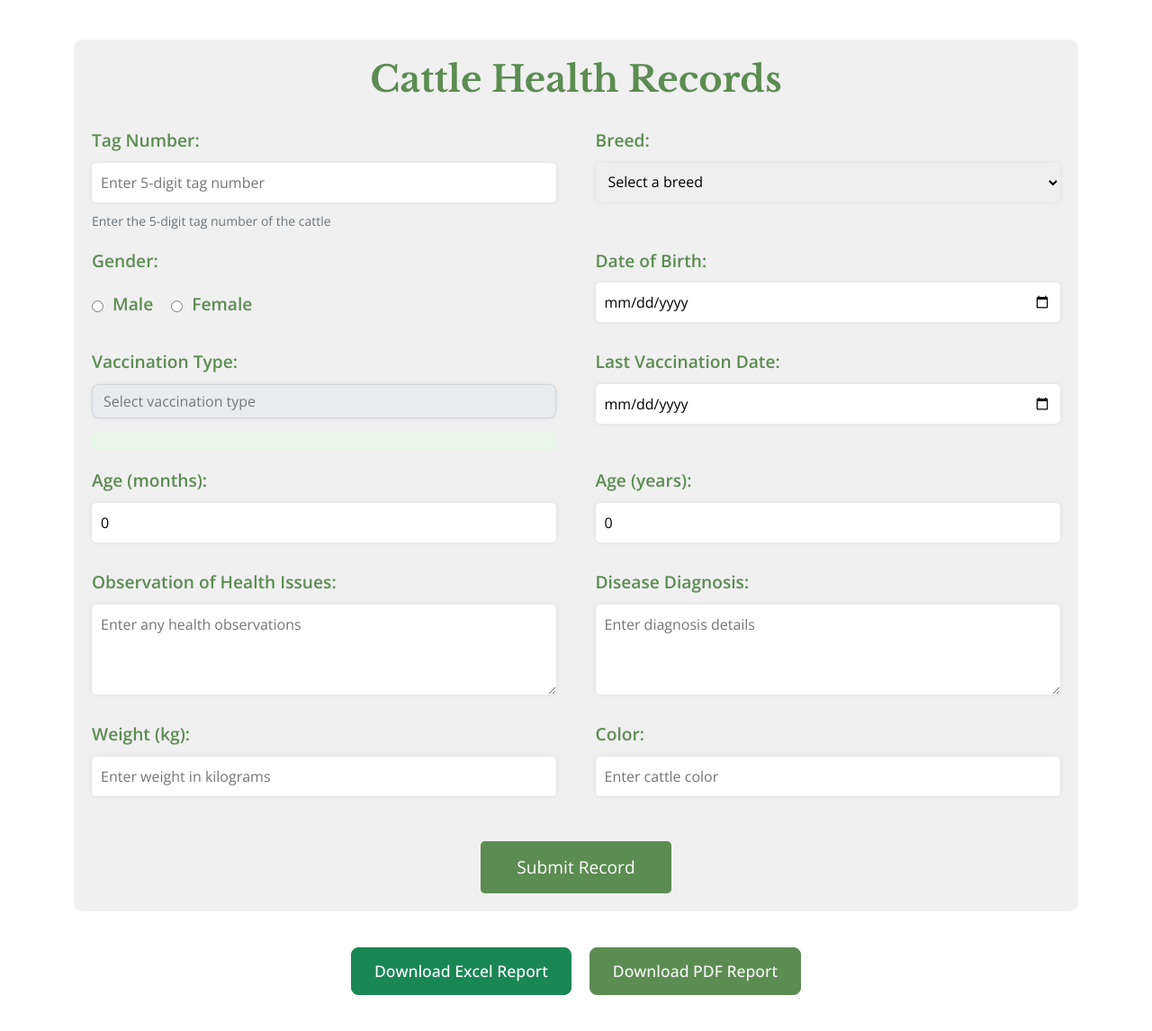
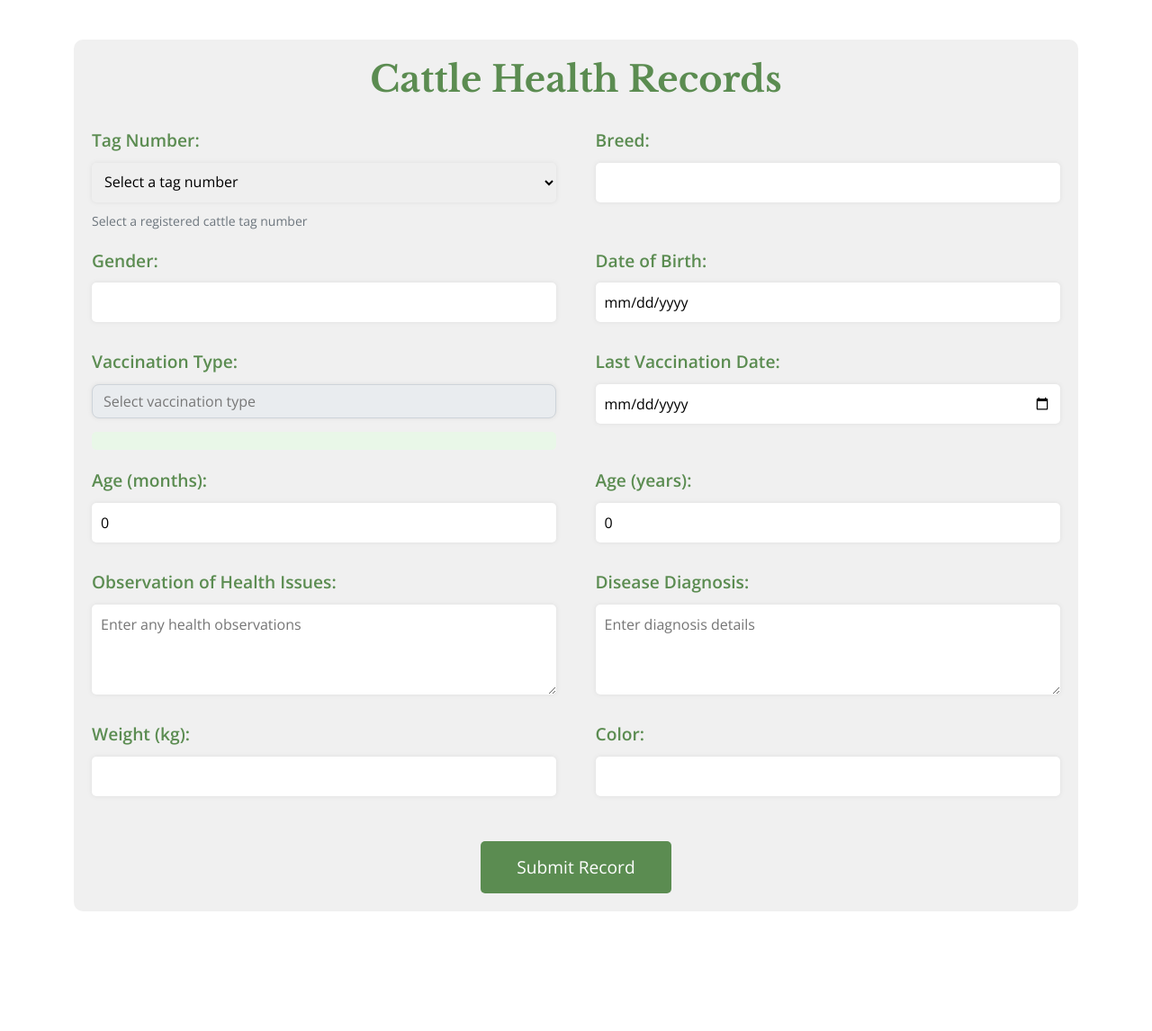
Before and after one commit to sha-lin/cattlecareproject, a Django app: page /vet/ in a window 1280 px wide. Shown: the part 417-1563 px from the top of the page at 90% size. After the commit the page ends 1430 px from the top, so only its background shows below. Run offline with Django 4.2, Linux system fonts and the light colour scheme; tables that the repository leaves empty hold one stand-in row (values such as "Sample post"); some libraries are stand-ins or nearby versions.

Commit message:
made corrections

```diff
--- a/myapp/templates/cattle_vaccination_dashboard.html
+++ b/myapp/templates/cattle_vaccination_dashboard.html
@@ -339,7 +339,7 @@
                 <div class="stat-number" id="totalCattle">0</div>
             </div>
             <div class="stat-card">
-                <div class="stat-title">Vaccinated</div>
+                <div class="stat-title">Vaccinations</div>
                 <div class="stat-number" id="vaccinated">0</div>
             </div>
             <div class="stat-card">
--- a/myapp/templates/vet.html
+++ b/myapp/templates/vet.html
@@ -261,37 +261,28 @@
             <div class="form-row">
                 <div class="form-group">
                     <label for="tagno">Tag Number:</label>
-                    <input type="text" id="tagno" name="tagno" pattern="[0-9]{5}" required
-                           placeholder="Enter 5-digit tag number">
-                    <small class="text-muted">Enter the 5-digit tag number of the cattle</small>
+                    <select id="tagno" name="tagno" required>
+                        <option value="">Select a tag number</option>
+                        {% for cattle in all_cattle %}
+                            <option value="{{ cattle.tagno }}">{{ cattle.tagno }}</option>
+                        {% endfor %}
+                    </select>
+                    <small class="text-muted">Select a registered cattle tag number</small>
                 </div>
                 <div class="form-group">
                     <label for="breed">Breed:</label>
-                    <select id="breed" name="breed" required>
-                        <option value="">Select a breed</option>
-                        <option value="Angus">Angus</option>
-                        <option value="Hereford">Hereford</option>
-                        <option value="Limousin">Limousin</option>
-                        <option value="Simmental">Simmental</option>
-                        <option value="Holstein">Holstein</option>
-                        <option value="Jersey">Jersey</option>
-                        <option value="Brahman">Brahman</option>
-                        <option value="Charolais">Charolais</option>
-                    </select>
+                    <input type="text" id="breed" name="breed" required readonly>
                 </div>
             </div>
 
             <div class="form-row">
                 <div class="form-group">
                     <label for="gender">Gender:</label>
-                    <div class="radio-group">
-                        <label><input type="radio" name="gender" value="Male" required> Male</label>
-                        <label><input type="radio" name="gender" value="Female" required> Female</label>
-                    </div>
+                    <input type="text" id="gender" name="gender" required readonly>
                 </div>
                 <div class="form-group">
                     <label for="dob">Date of Birth:</label>
-                    <input type="date" id="dob" name="dob" required>
+                    <input type="date" id="dob" name="dob" required readonly>
                 </div>
             </div>
 
@@ -307,7 +298,7 @@
                         <option value="FootAndMouth">Foot and Mouth Disease</option>
                     </select>
                     <div class="next-vaccination" id="nextVaccinationInfo">
-                        </div>
+                    </div>
                 </div>
                 <div class="form-group">
                     <label for="last_vaccination_date">Last Vaccination Date:</label>
@@ -342,24 +333,21 @@
             <div class="form-row">
                 <div class="form-group">
                     <label for="weight">Weight (kg):</label>
-                    <input type="number" id="weight" name="weight" min="1" step="0.1" required
-                           placeholder="Enter weight in kilograms">
+                    <input type="number" id="weight" name="weight" min="1" step="0.1" required>
                 </div>
                 <div class="form-group">
                     <label for="color">Color:</label>
-                    <input type="text" id="color" name="color" required placeholder="Enter cattle color">
+                    <input type="text" id="color" name="color" required readonly>
                 </div>
             </div>
 
             <button type="submit" class="btn-submit">Submit Record</button>
         </form>
 
-        <div class="download-buttons">
-            <a href="{% url 'download_cattle_excel' %}" class="btn btn-success">Download Excel Report</a>
-            <a href="{% url 'download_cattle_pdf' %}" class="btn btn-primary">Download PDF Report</a>
-        </div>
+        <!-- Other content remains unchanged -->
     </div>
-
+    <script src="https://code.jquery.com/jquery-3.4.1.min.js"></script>
+    <script src="https://cdn.jsdelivr.net/npm/bootstrap@5.0.0/dist/js/bootstrap.bundle.min.js"></script>
     <script src="https://code.jquery.com/jquery-3.4.1.min.js"></script>
     <script src="https://cdn.jsdelivr.net/npm/bootstrap@5.0.0/dist/js/bootstrap.bundle.min.js"></script>
     <script src="{% static 'lib/wow/wow.min.js' %}"></script>
@@ -373,6 +361,128 @@
     <script src="{% static 'js/main.js' %}"></script>
 
     <script>
+
+
+document.addEventListener('DOMContentLoaded', function() {
+            const form = document.getElementById('cattleRegistrationForm');
+            const tagnoField = document.getElementById("tagno");
+            const breedField = document.getElementById("breed");
+            const genderField = document.getElementById("gender");
+            const dobField = document.getElementById("dob");
+            const ageMonthsField = document.getElementById("age_months");
+            const ageYearsField = document.getElementById("age_years");
+            const weightField = document.getElementById("weight");
+            const colorField = document.getElementById("color");
+            const vaccinationTypeField = document.getElementById("vaccination_type");
+            const lastVaccinationField = document.getElementById("lastVaccination");
+            const nextVaccinationInfo = document.getElementById("nextVaccinationInfo");
+
+            // Vaccination schedules
+            const vaccinationSchedules = {
+                'Anthrax': 365,
+                'Blackleg': 180,
+                'Brucellosis': 365,
+                'FMD': 120,
+                'BVD': 365,
+                'LumpySkinDisease': 365,
+                'BovinePateurollosis': 180
+            };
+
+            // Auto-fill cattle information when tag number changes
+            tagnoField.addEventListener('change', function() {
+                const selectedTagNo = this.value;
+                if (selectedTagNo) {
+                    // Fetch cattle data using AJAX
+                    fetch(`/get_cattle_data/${selectedTagNo}/`)
+                        .then(response => {
+                            if (!response.ok) {
+                                throw new Error('Network response was not ok');
+                            }
+                            return response.json();
+                        })
+                        .then(data => {
+                            // Populate fields with cattle data
+                            breedField.value = data.breed;
+                            genderField.value = data.gender;
+                            dobField.value = data.dob;
+                            ageMonthsField.value = data.age_months;
+                            ageYearsField.value = data.age_years;
+                            weightField.value = data.weight;
+                            colorField.value = data.color;
+
+                            // Calculate age (still keep this to ensure up-to-date age)
+                            calculateAge();
+                        })
+                        .catch(error => {
+                            console.error('Error fetching cattle data:', error);
+                            alert('Error fetching cattle data. Please try again.');
+                        });
+                } else {
+                    // Clear fields if no tag is selected
+                    clearFormFields();
+                }
+            });
+
+            // Clear form fields function
+            function clearFormFields() {
+                breedField.value = '';
+                genderField.value = '';
+                dobField.value = '';
+                ageMonthsField.value = '0';
+                ageYearsField.value = '0';
+                weightField.value = '';
+                colorField.value = '';
+            }
+
+            // Age calculation
+            function calculateAge() {
+                const dob = new Date(dobField.value);
+                if (!isNaN(dob.getTime())) { // Check if valid date
+                    const today = new Date();
+                    const ageInMilliseconds = today - dob;
+                    const ageInDays = ageInMilliseconds / (1000 * 60 * 60 * 24);
+                    const ageYears = Math.floor(ageInDays / 365);
+                    const ageMonths = Math.floor((ageInDays % 365) / 30);
+
+                    ageMonthsField.value = ageMonths;
+                    ageYearsField.value = ageYears;
+                }
+            }
+
+            // Calculate next vaccination date
+            function updateNextVaccinationInfo() {
+                const vaccinationType = vaccinationTypeField.value;
+                const lastVaccinationDate = new Date(lastVaccinationField.value);
+
+                if (vaccinationType && !isNaN(lastVaccinationDate.getTime())) {
+                    const daysInterval = vaccinationSchedules[vaccinationType] || 180; // Default to 180 days
+                    const nextVaccinationDate = new Date(lastVaccinationDate);
+                    nextVaccinationDate.setDate(nextVaccinationDate.getDate() + daysInterval);
+
+                    const formattedDate = nextVaccinationDate.toLocaleDateString('en-US', {
+                        year: 'numeric',
+                        month: 'long',
+                        day: 'numeric'
+                    });
+
+                    nextVaccinationInfo.innerHTML = `Next vaccination due: <strong>${formattedDate}</strong>`;
+                } else {
+                    nextVaccinationInfo.innerHTML = '';
+                }
+            }
+
+            vaccinationTypeField.addEventListener('change', updateNextVaccinationInfo);
+            lastVaccinationField.addEventListener('input', updateNextVaccinationInfo);
+
+            // Form validation
+            form.addEventListener('submit', function(e) {
+                // Add any additional validation here if needed
+                calculateAge(); // Ensure age is calculated before submission
+                updateNextVaccinationInfo(); // Ensure vaccination info is updated
+            });
+        });
+
+// test
         document.addEventListener('DOMContentLoaded', function() {
             const form = document.getElementById('cattleRegistrationForm');
             const dobField = document.getElementById("dob");
--- a/myapp/urls.py
+++ b/myapp/urls.py
@@ -46,6 +46,7 @@ urlpatterns=[
     path('cattle/<int:cattle_id>/nutrition/', views.cattle_nutrition, name='cattle_nutrition'),
     path('vaccination-dashboard/', views.vaccination_dashboard, name='vaccination_dashboard'),
     path('api/get_vaccination_data/', views.get_vaccination_data, name='get_vaccination_data'),
+    path('get_cattle_data/<str:tagno>/', views.get_cattle_data, name='get_cattle_data'),
     # path('vet/dashboard/', views.vet_dashboard, name='vet_dashboard'),
     # path('vet/dashboard/respond_feedback/<int:feedback_id>/', views.respond_feedback, name='respond_feedback'),
     # path('accounts/login/', auth_views.LoginView.as_view(template_name='registration/login.html'), name='login'),
--- a/myapp/utils.py
+++ b/myapp/utils.py
@@ -293,7 +293,7 @@ def get_feeding_tips(cattle, production_stage):
 
 
 import os
-from fpdf import FPDF
+# from fpdf import FPDF
 from django.conf import settings
 from django.shortcuts import get_object_or_404
 from .models import Cattle  # Import the model
--- a/myapp/views.py
+++ b/myapp/views.py
@@ -33,7 +33,6 @@ from django.http import HttpResponse
 from .models import Cattle
 import io
 from django.template.loader import render_to_string
-from xhtml2pdf import pisa
 from django.shortcuts import render, redirect
 from .forms import SignUpForm, LoginForm
 from django.contrib.auth import authenticate, login
@@ -251,7 +250,27 @@ from django.contrib import messages
 from .models import CattleRecord
 from datetime import date
 from django.shortcuts import render, redirect
+from django.http import JsonResponse
 
+# Add this new view function to handle the AJAX request
+def get_cattle_data(request, tagno):
+    try:
+        cattle = Cattle.objects.get(tagno=tagno)
+        data = {
+            'tagno': cattle.tagno,
+            'breed': cattle.breed,
+            'gender': cattle.gender,
+            'dob': cattle.dob.isoformat(),  # Format date as YYYY-MM-DD
+            'age_months': cattle.age_months,
+            'age_years': cattle.age_years,
+            'weight': cattle.weight,
+            'color': cattle.color
+        }
+        return JsonResponse(data)
+    except Cattle.DoesNotExist:
+        return JsonResponse({'error': 'Cattle not found'}, status=404)
+
+# Update your cattle_registration view to pass all cattle to the template
 def cattle_registration(request):
     if request.method == 'POST':
         try:
@@ -271,11 +290,6 @@ def cattle_registration(request):
             dob = date.fromisoformat(date_of_birth)
             last_vacc_date = date.fromisoformat(last_vaccination_date)
 
-            # Debug - Print vaccination type and check if it's in VACCINATION_SCHEDULES
-            print(f"Vaccination type from form: {vaccination_type!r}")
-            print(f"Available keys in VACCINATION_SCHEDULES: {list(VACCINATION_SCHEDULES.keys())}")
-            print(f"Lookup result: {VACCINATION_SCHEDULES.get(vaccination_type, 'Not found')}")
-
             # Create your cattle record
             cattle = Cattle.objects.get(tagno=tagno)
             cattle_record = CattleRecord(
@@ -283,28 +297,33 @@ def cattle_registration(request):
                 breed=breed,
                 gender=gender,
                 dob=dob,
-                vaccination_type=vaccination_type,  # This must match a key in VACCINATION_SCHEDULES
-                last_vaccination_date=last_vacc_date,  # Use parsed date object
-                age_months=0,  # The save method will calculate these
-                age_years=0,   # The save method will calculate these
+                vaccination_type=vaccination_type,
+                last_vaccination_date=last_vacc_date,
+                age_months=cattle.age_months,
+                age_years=cattle.age_years,
                 observation=observation,
                 disease_diagnosis=disease_diagnosis,
                 weight=float(weight),
                 color=color
             )
-            cattle_record.save()  # This will trigger the save method with our debug prints
+            cattle_record.save()
 
             messages.success(request, f'Cattle with tag number {tagno} registered successfully!')
-            return render(request, 'vet.html', {'cattle_record': cattle_record})
+            return render(request, 'vet.html', {
+                'cattle_record': cattle_record,
+                'all_cattle': Cattle.objects.all()
+            })
 
         except Exception as e:
             print(f"Error details: {e}")
             import traceback
-            traceback.print_exc()  # This will print the full error traceback
+            traceback.print_exc()
             messages.error(request, f'An error occurred: {str(e)}')
-            return render(request, 'vet.html')
+            return render(request, 'vet.html', {'all_cattle': Cattle.objects.all()})
 
-    return render(request, 'vet.html')
+    # For GET requests
+    all_cattle = Cattle.objects.all()
+    return render(request, 'vet.html', {'all_cattle': all_cattle})
 
 from django.shortcuts import render, redirect
 from django.contrib import messages
@@ -805,7 +824,7 @@ from django.views.generic import ListView
 from django.template.loader import get_template
 import pandas as pd
 import io
-from xhtml2pdf import pisa
+# from xhtml2pdf import pisa
 from myapp.decorators import role_required
 
 # Create your views here.
@@ -973,7 +992,7 @@ from django.http import HttpResponse, JsonResponse
 from django.views.decorators.csrf import csrf_exempt
 import json
 from datetime import datetime, timedelta
-import xlsxwriter
+# import xlsxwriter
 import io
 from reportlab.pdfgen import canvas
 from reportlab.lib.pagesizes import letter
@@ -1025,13 +1044,16 @@ def get_vaccination_data(request):
         vaccination_rate = round((vaccinated_cattle / total_cattle) * 100)
 
     # Get vaccine type distribution
-    vaccine_distribution = queryset.values('vaccination_type').annotate(
+    vaccine_distribution = queryset.filter(
+        last_vaccination_date__isnull=False
+    ).values('vaccination_type').annotate(
         count=Count('vaccination_type')
     ).order_by('vaccination_type')
 
     vaccine_data = {}
     for item in vaccine_distribution:
-        vaccine_data[item['vaccination_type']] = item['count']
+        if item['vaccination_type']:  # Ensure we have a valid type
+            vaccine_data[item['vaccination_type']] = item['count']
 
     # Get cattle due for vaccination
     due_cattle_records = queryset.filter(
@@ -1045,23 +1067,13 @@ def get_vaccination_data(request):
             "tagNo": record.tagno.tagno,
             "breed": record.breed,
             "age": f"{record.age_years} years, {record.age_months} months",
-            "lastVaccination": record.last_vaccination_date.strftime('%Y-%m-%d'),
-            "nextDueDate": record.next_vaccination_due.strftime('%Y-%m-%d'),
+            "lastVaccination": record.last_vaccination_date.strftime('%Y-%m-%d') if record.last_vaccination_date else "N/A",
+            "nextDueDate": record.next_vaccination_due.strftime('%Y-%m-%d') if record.next_vaccination_due else "N/A",
             "daysOverdue": days_overdue if days_overdue > 0 else 0,
             "vaccinationType": record.vaccination_type
         })
 
-    response_data = {
-        "totalCattle": total_cattle,
-        "vaccinated": vaccinated_cattle,
-        "dueForVaccination": due_cattle,
-        "vaccinationRate": vaccination_rate,
-        "vaccineTypeDistribution": vaccine_data,
-        "dueCattle": due_cattle_list
-    }
-
-
-    # Add this new section to get vaccinated cattle details
+    # Get vaccinated cattle details
     vaccinated_cattle_records = queryset.filter(
         last_vaccination_date__isnull=False
     ).select_related('tagno').order_by('last_vaccination_date')
@@ -1073,22 +1085,28 @@ def get_vaccination_data(request):
             "breed": record.breed,
             "age": f"{record.age_years} years, {record.age_months} months",
             "vaccinationType": record.vaccination_type,
-            "lastVaccination": record.last_vaccination_date.strftime('%Y-%m-%d'),
-            "nextDueDate": record.next_vaccination_due.strftime('%Y-%m-%d') if record.next_vaccination_due else "",
+            "lastVaccination": record.last_vaccination_date.strftime('%Y-%m-%d') if record.last_vaccination_date else "N/A",
+            "nextDueDate": record.next_vaccination_due.strftime('%Y-%m-%d') if record.next_vaccination_due else "N/A",
             "color": record.color,
             "weight": record.weight
         })
 
-    # Add this to group by vaccine type
+    # Group by vaccine type
     vaccine_type_groups = {}
     for cattle in vaccinated_cattle_list:
         vac_type = cattle["vaccinationType"]
-        if vac_type not in vaccine_type_groups:
-            vaccine_type_groups[vac_type] = []
-        vaccine_type_groups[vac_type].append(cattle)
+        if vac_type:  # Make sure we have a valid type
+            if vac_type not in vaccine_type_groups:
+                vaccine_type_groups[vac_type] = []
+            vaccine_type_groups[vac_type].append(cattle)
 
+    # Complete response data
     response_data = {
-        # Existing fields...
+        "totalCattle": total_cattle,
+        "vaccinated": vaccinated_cattle,
+        "dueForVaccination": due_cattle,
+        "vaccinationRate": vaccination_rate,
+        "vaccineTypeDistribution": vaccine_data,
         "dueCattle": due_cattle_list,
         "vaccinatedCattle": vaccinated_cattle_list,
         "vaccineTypeGroups": vaccine_type_groups
--- a/vetfarm/settings.py
+++ b/vetfarm/settings.py
@@ -33,7 +33,7 @@ ALLOWED_HOSTS = ['127.0.0.1','localhost', '67ca-41-90-172-211.ngrok-free.app']
 INSTALLED_APPS = [
 
     # 'this must be BEFORE 'admin_tools' and 'django.contrib.admin'
-    'django_nvd3',
+
     'django.contrib.admin',
     'django.contrib.auth',
     'django.contrib.contenttypes',
```
